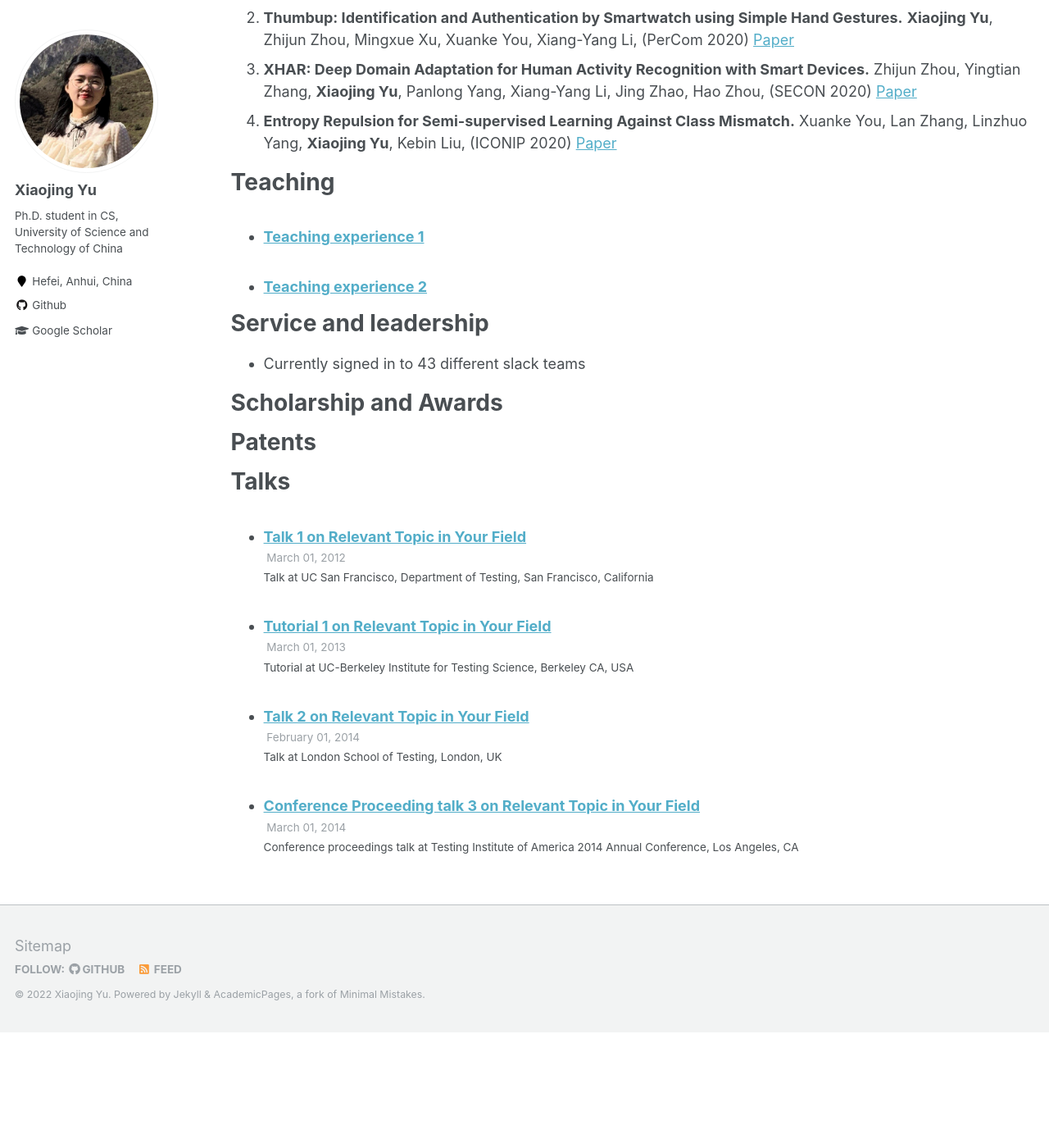
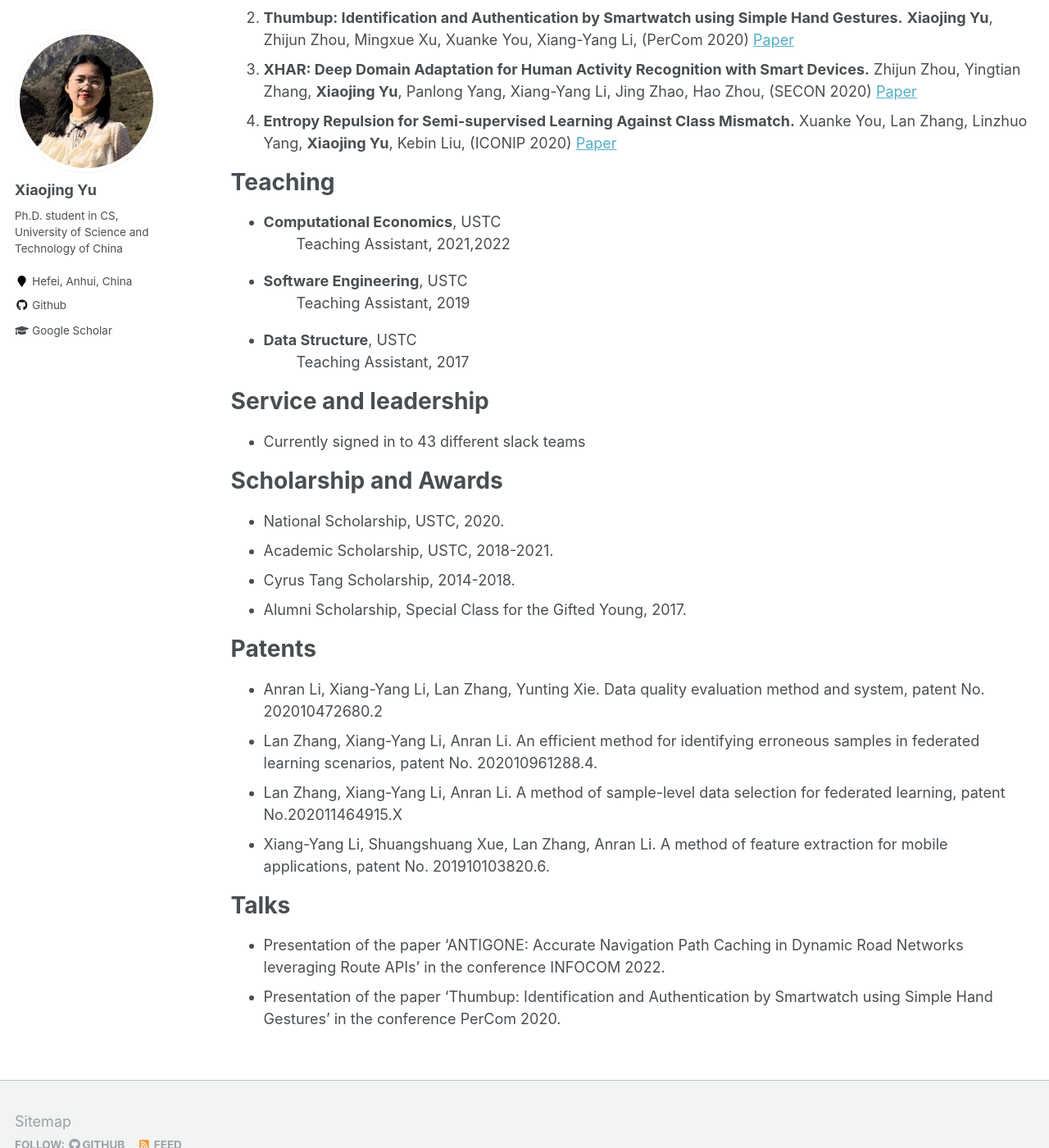
Before and after one commit to blairjing/blairjing.github.io, a Jekyll site: the page built from _pages/cv.md, in a window 1280 px wide and 1400 px high, scrolled down 812 px. Shown: the whole window at 82% size. Built offline with Jekyll 4.4.1, drawn with Linux system fonts in a browser that asks for light colours; before the commit the page ends 2071 px from its top, so only the background shows below that.

Commit message:
Update cv.md

```diff
--- a/_pages/cv.md
+++ b/_pages/cv.md
@@ -11,9 +11,9 @@ redirect_from:
 
 Education
 ======
-* Ph.D in Computer Science, 2023 (expected)
+* **Ph.D in Computer Science, 2023 (expected)**
 : University of Science and Technology of China, Hefei, China
-* B.S. in Computer Science,  2018
+* **B.S. in Computer Science,  2018**
 : University of Science and Technology of China, Hefei, China
 
 
@@ -40,9 +40,15 @@ Publications
 
 Teaching
 ======
-  <ul>{% for post in site.teaching %}
-    {% include archive-single-cv.html %}
-  {% endfor %}</ul>
+* **Computational Economics**, USTC
+: Teaching Assistant, 2021,2022
+
+* **Software Engineering**, USTC
+: Teaching Assistant, 2019
+
+* **Data Structure**, USTC
+: Teaching Assistant, 2017
+
 
 Service and leadership
 ======
@@ -50,12 +56,19 @@ Service and leadership
 
 Scholarship and Awards
 ======
+* National Scholarship, USTC, 2020.
+* Academic Scholarship, USTC, 2018-2021.
+* Cyrus Tang Scholarship, 2014-2018.
+* Alumni Scholarship, Special Class for the Gifted Young, 2017.
 
 Patents
 ======
+* Anran Li, Xiang-Yang Li, Lan Zhang, Yunting Xie. Data quality evaluation method and system, patent No. 202010472680.2
+* Lan Zhang, Xiang-Yang Li, Anran Li. An efficient method for identifying erroneous samples in federated learning scenarios, patent No. 202010961288.4.
+* Lan Zhang, Xiang-Yang Li, Anran Li. A method of sample-level data selection for federated learning, patent No.202011464915.X
+* Xiang-Yang Li, Shuangshuang Xue, Lan Zhang, Anran Li. A method of feature extraction for mobile applications, patent No. 201910103820.6.
 
 Talks
 ======
-  <ul>{% for post in site.talks %}
-    {% include archive-single-talk-cv.html %}
-  {% endfor %}</ul>
+* Presentation of the paper 'ANTIGONE: Accurate Navigation Path Caching in Dynamic Road Networks leveraging Route APIs' in the conference INFOCOM 2022.
+* Presentation of the paper 'Thumbup: Identification and Authentication by Smartwatch using Simple Hand Gestures' in the conference PerCom 2020.
```
